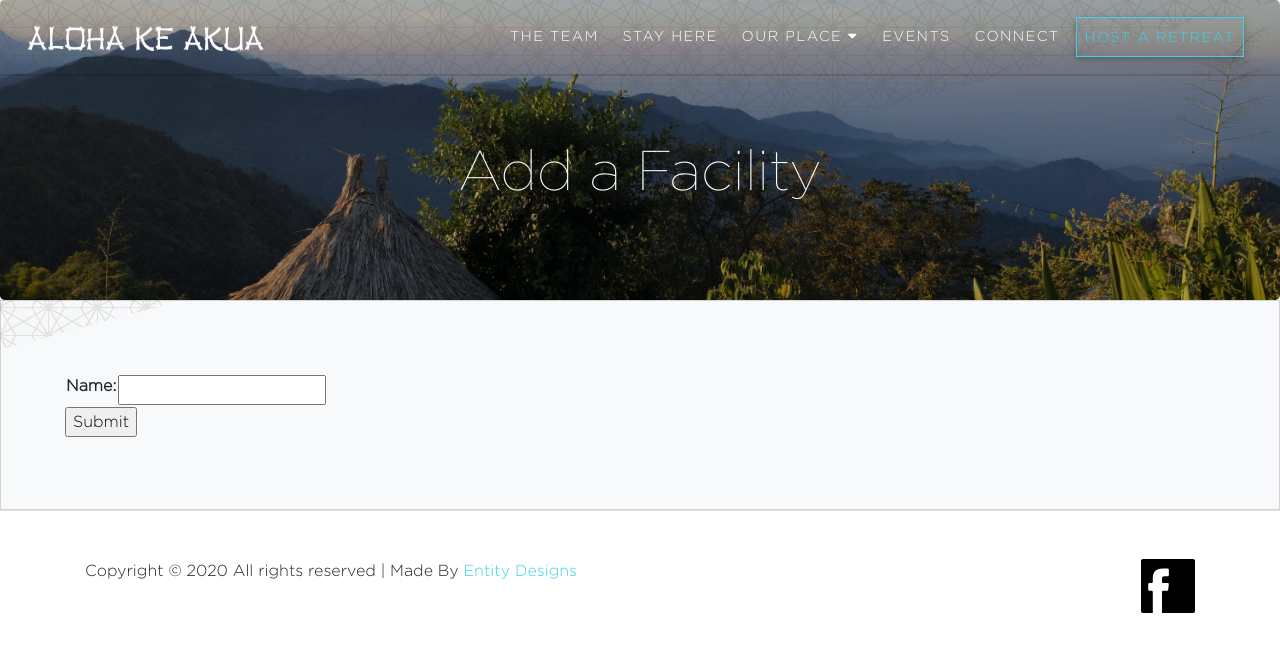
After one commit to pietekeann/Python---Event-App, a Django app: page /retreats/facility/create/ in a window 1280 px wide. The commit adds this page. Shown: the top 660 px of the page. Run offline with Django 3.2, Linux system fonts and the light colour scheme; a user stored in the database is signed in; some libraries are stand-ins or nearby versions.

Commit message:
added image position logic and finished facility logic

```diff
--- a/retreats/models.py
+++ b/retreats/models.py
@@ -6,17 +6,16 @@ from datetime import date
 
 
 class Facility(models.Model):
-    name = models.CharField(max_length=500, help_text='Enter a Description (e.g. Food - Vegetarian Meal')
+    name = models.CharField(max_length=500)
 
     def __str__(self):
         return self.name
 
+    def get_absolute_url(self):
+        return reverse('facilities')
+
 class Image(models.Model):
     image = models.ImageField(upload_to='img/')
-
-# def validate_date(value):
-#     if self.end_date < self.start_date:
-#         raise ValidationError('Start Date must be before End Date')
 
 class Event(models.Model):
     title = models.CharField(max_length=200)
@@ -28,10 +27,10 @@ class Event(models.Model):
     end_date = models.DateField(blank=True, null=True)
     short_description = models.TextField(max_length=350, help_text='Enter a short description of the retreat')
     description = models.TextField(max_length=1500, help_text='Enter a description of the retreat')
-    facilities = models.ManyToManyField(Facility, help_text='Select the Facilities Present')
+    facilities = models.ManyToManyField(Facility, help_text='Select the Facilities Present', blank=True)
     host = models.TextField(max_length=1000, null=True, blank=True, help_text='Enter a description of the facilitator if there is one')
     schedule = models.TextField(max_length=1000, null=True, blank=True, help_text='Enter a description of the schedule if there is one')
-    picture_position = models.CharField(max_length=6, default='center')
+    picture_position = models.CharField(max_length=6, default='center', help_text='Type: up, down, or center to choose header image position ')
 
     class Meta:
         ordering = ['-start_date']
@@ -53,6 +52,15 @@ class Event(models.Model):
         return self.start_date >= today
 
     @property
+    def position(self):
+        if self.picture_position == 'up':
+            return '25%'
+        elif self.picture_position == 'center':
+            return 'center'
+        elif self.picture_position == 'down':
+            return '75%'
+
+    @property
     def past_event(self):
         today = date.today()
         if self.end_date:
--- /dev/null
+++ b/retreats/templates/retreats/facility_form.html
@@ -0,0 +1,21 @@
+{% extends "base_generic.html" %}
+{% block content %}
+<section id="about-header"
+    class="jumbotron text-center d-flex justify-content-center align-items-center mb-0 header-mobile">
+    <h2 class="display-4 mt-5">Add a Facility</h2>
+    <div class="geometric-pattern"></div>
+</section>
+<section id="content" class="text-md-left text-center">
+    <div class="container-fluid">
+        <div class="row align-items-center px-3 py-4 grey-background">
+            <form class='px-5 py-5' action="" method="post" enctype="multipart/form-data">
+                {% csrf_token %}
+                <table>
+                    {{ form.as_table }}
+                </table>
+                <input type="submit" value="Submit">
+            </form>
+        </div>
+    </div>
+</section>
+{% endblock %}
--- a/retreats/templates/retreats/facility_list.html
+++ b/retreats/templates/retreats/facility_list.html
@@ -9,12 +9,12 @@
 <section id="content" class="d-flex flex-column text-md-left text-center pt-5">
     <div class="container-fluid retreat">
         <ul>
-            <a href="{% url 'facilities' %}" class="btn rounded-0 btn-sm my-3" id="btn-custom">Add Facility</a>
+            <a href="{% url "facility_create" %}" class="btn rounded-0 btn-sm my-3" id="btn-custom">Add Facility</a>
             {% if facility_list %}
             {% for facility in facility_list %}
             <li class="py-3">{{ facility.name }}
-                <a href="{% url 'facilities' %}" class="btn rounded-0 btn-sm" id="btn-custom">Edit</a>
-                <a href="{% url 'facilities' %}" class="btn rounded-0 btn-sm" id="btn-custom">Delete</a>
+                <a href="{% url "facility_update" facility.pk %}" class="btn rounded-0 btn-sm ml-2" id="btn-custom">Edit</a>
+                <a href="{% url "facility_delete" facility.pk %}" class="btn rounded-0 btn-sm" id="btn-custom">Delete</a>
             </li>
             {% endfor %}
             {% endif %}
--- a/retreats/urls.py
+++ b/retreats/urls.py
@@ -25,8 +25,8 @@ urlpatterns += [
     path('event/<int:pk>/delete/', views.EventDelete.as_view(), name='event_delete'),
 ]
 
-# urlpatterns += [
-#     path('event/create/', views.EventCreate.as_view(), name='event_create'),
-#     path('event/<int:pk>/update/', views.EventUpdate.as_view(), name='event_update'),
-#     path('event/<int:pk>/delete/', views.EventDelete.as_view(), name='event_delete'),
-# ]
+urlpatterns += [
+    path('facility/create/', views.FacilityCreate.as_view(), name='facility_create'),
+    path('facility/<int:pk>/update/', views.FacilityUpdate.as_view(), name='facility_update'),
+    path('facility/<int:pk>/delete/', views.FacilityDelete.as_view(), name='facility_delete'),
+]
--- a/retreats/views.py
+++ b/retreats/views.py
@@ -34,6 +34,21 @@ class EventDelete(LoginRequiredMixin, DeleteView):
 class FacilityList(LoginRequiredMixin, generic.ListView):
     model = Facility
 
+class FacilityCreate(LoginRequiredMixin, CreateView):
+    model = Facility
+    fields = '__all__'
+
+class FacilityDetail(LoginRequiredMixin, generic.DetailView):
+    model = Facility
+
+class FacilityUpdate(LoginRequiredMixin, UpdateView):
+    model = Facility
+    fields = '__all__'
+
+class FacilityDelete(LoginRequiredMixin, DeleteView):
+    model = Facility
+    success_url = reverse_lazy('facilities')
+
 def about(request):
     return render(request, 'about_us.html')
 
```
Also changed, not shown: retreats/templates/retreats/event_detail.html (+6 -2 lines), retreats/templates/retreats/facility_confirm_delete.html (added, +23 -0 lines), db.sqlite3, retreats/migrations/0011_auto_20200528_1937.py (added), retreats/migrations/0012_auto_20200528_1937.py (added), retreats/migrations/0013_auto_20200528_2000.py (added), retreats/templates/retreats/facility_detail.html (added).
